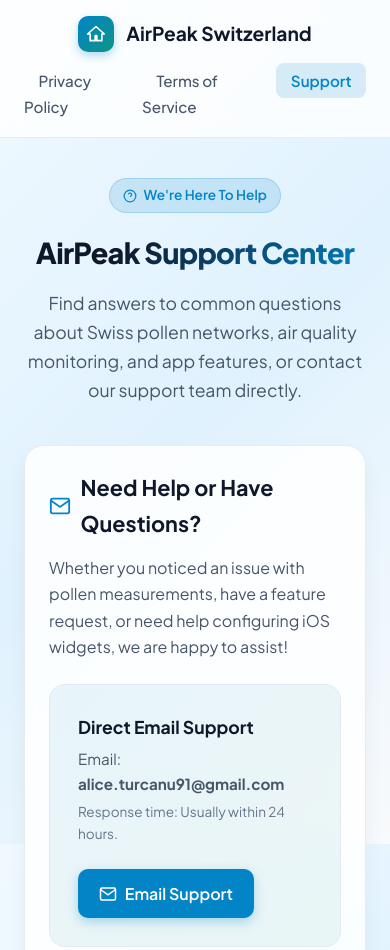
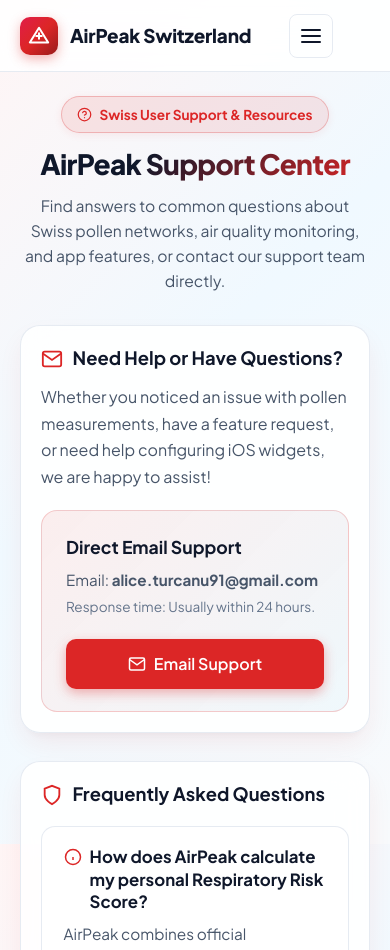
Before and after one commit to sudoswisshub/AirPeakLegal, a plain HTML site: page support.html in a window 390 px wide. Shown: the top 950 px of the page. Drawn offline with Linux system fonts and the light colour scheme.

Commit message:
Update legal HTMLs and terms/privacy/support

```diff
--- a/styles.css
+++ b/styles.css
@@ -3,56 +3,72 @@
 :root {
   --font-family: 'Plus Jakarta Sans', -apple-system, BlinkMacSystemFont, 'Segoe UI', Roboto, Helvetica, Arial, sans-serif;
 
-  /* Color Palette - Light Mode */
-  --bg-color: #f8fafc;
-  --bg-gradient: linear-gradient(135deg, #f0f9ff 0%, #e0f2fe 50%, #f8fafc 100%);
-  --card-bg: rgba(255, 255, 255, 0.85);
-  --card-border: rgba(226, 232, 240, 0.8);
+  /* Swiss Color Palette - Light Mode */
+  --swiss-red: #dc2626;
+  --swiss-red-dark: #b91c1c;
+  --swiss-red-light: #ef4444;
+  --alpine-sky: #0284c7;
+
+  --bg-color: #fafafc;
+  --bg-gradient: linear-gradient(135deg, #fff5f5 0%, #f0f9ff 45%, #f8fafc 100%);
+  --card-bg: rgba(255, 255, 255, 0.88);
+  --card-border: rgba(226, 232, 240, 0.85);
   --text-main: #0f172a;
   --text-muted: #475569;
   --text-subtle: #64748b;
 
   /* Accents */
-  --primary: #0284c7;
-  --primary-hover: #0369a1;
-  --primary-glow: rgba(2, 132, 199, 0.15);
+  --primary: #dc2626;
+  --primary-hover: #b91c1c;
+  --primary-glow: rgba(220, 38, 38, 0.10);
   --accent-teal: #0d9488;
-  --accent-green: #10b981;
-  --header-bg: rgba(255, 255, 255, 0.8);
+  --accent-blue: #0284c7;
+  --header-bg: rgba(255, 255, 255, 0.90);
 
   /* Shadows */
-  --shadow-sm: 0 1px 2px 0 rgba(0, 0, 0, 0.05);
-  --shadow-md: 0 4px 6px -1px rgba(0, 0, 0, 0.07), 0 2px 4px -2px rgba(0, 0, 0, 0.05);
-  --shadow-lg: 0 10px 25px -5px rgba(0, 0, 0, 0.08), 0 8px 10px -6px rgba(0, 0, 0, 0.04);
+  --shadow-sm: 0 1px 3px 0 rgba(220, 38, 38, 0.04), 0 1px 2px -1px rgba(0, 0, 0, 0.05);
+  --shadow-md: 0 4px 12px -2px rgba(220, 38, 38, 0.08), 0 2px 4px -2px rgba(0, 0, 0, 0.05);
+  --shadow-lg: 0 12px 28px -6px rgba(220, 38, 38, 0.10), 0 8px 10px -6px rgba(0, 0, 0, 0.04);
 }
 
 @media (prefers-color-scheme: dark) {
   :root {
-    --bg-color: #0b1329;
-    --bg-gradient: linear-gradient(135deg, #0b1329 0%, #0f172a 60%, #1e293b 100%);
-    --card-bg: rgba(30, 41, 59, 0.75);
-    --card-border: rgba(51, 65, 85, 0.7);
+    --swiss-red: #ef4444;
+    --swiss-red-dark: #dc2626;
+    --swiss-red-light: #f87171;
+    --alpine-sky: #38bdf8;
+
+    --bg-color: #0d1117;
+    --bg-gradient: linear-gradient(135deg, #180b0e 0%, #0f172a 55%, #1e1b2e 100%);
+    --card-bg: rgba(30, 41, 59, 0.82);
+    --card-border: rgba(51, 65, 85, 0.75);
     --text-main: #f8fafc;
     --text-muted: #cbd5e1;
     --text-subtle: #94a3b8;
 
-    --primary: #38bdf8;
-    --primary-hover: #7dd3fc;
-    --primary-glow: rgba(56, 189, 248, 0.15);
+    --primary: #ef4444;
+    --primary-hover: #f87171;
+    --primary-glow: rgba(239, 68, 68, 0.16);
     --accent-teal: #2dd4bf;
-    --accent-green: #34d399;
-    --header-bg: rgba(15, 23, 42, 0.8);
+    --accent-blue: #38bdf8;
+    --header-bg: rgba(15, 23, 42, 0.92);
 
-    --shadow-sm: 0 1px 2px 0 rgba(0, 0, 0, 0.3);
-    --shadow-md: 0 4px 6px -1px rgba(0, 0, 0, 0.4);
-    --shadow-lg: 0 10px 25px -5px rgba(0, 0, 0, 0.5);
+    --shadow-sm: 0 1px 3px 0 rgba(0, 0, 0, 0.4);
+    --shadow-md: 0 4px 12px -2px rgba(0, 0, 0, 0.5);
+    --shadow-lg: 0 12px 28px -6px rgba(0, 0, 0, 0.6);
   }
 }
 
-* {
+*, *::before, *::after {
   box-sizing: border-box;
   margin: 0;
   padding: 0;
+}
+
+html {
+  font-size: 16px;
+  scroll-behavior: smooth;
+  -webkit-text-size-adjust: 100%;
 }
 
 body {
@@ -65,27 +81,30 @@
   min-height: 100vh;
   display: flex;
   flex-direction: column;
+  overflow-x: hidden;
+  word-break: break-word;
+  overflow-wrap: anywhere;
 }
 
-/* Header & Nav */
+/* Header & Navigation */
 header {
   position: sticky;
   top: 0;
   z-index: 100;
-  backdrop-filter: blur(12px);
-  -webkit-backdrop-filter: blur(12px);
+  backdrop-filter: blur(16px);
+  -webkit-backdrop-filter: blur(16px);
   background-color: var(--header-bg);
   border-bottom: 1px solid var(--card-border);
-  transition: all 0.3s ease;
 }
 
 .nav-container {
   max-width: 1000px;
   margin: 0 auto;
-  padding: 1rem 1.5rem;
+  padding: 0.85rem 1.25rem;
   display: flex;
   justify-content: space-between;
   align-items: center;
+  position: relative;
 }
 
 .brand {
@@ -94,46 +113,74 @@
   gap: 0.75rem;
   text-decoration: none;
   color: var(--text-main);
-  font-weight: 700;
-  font-size: 1.2rem;
+  font-weight: 800;
+  font-size: 1.18rem;
+  min-height: 44px;
+  letter-spacing: -0.01em;
 }
 
 .brand-icon {
-  width: 36px;
-  height: 36px;
-  background: linear-gradient(135deg, #0284c7, #0d9488);
+  width: 38px;
+  height: 38px;
+  background: linear-gradient(135deg, #e11d48 0%, #dc2626 50%, #991b1b 100%);
   border-radius: 10px;
   display: flex;
   align-items: center;
   justify-content: center;
   color: white;
-  box-shadow: 0 4px 10px rgba(2, 132, 199, 0.3);
+  box-shadow: 0 4px 12px rgba(220, 38, 38, 0.35);
+  flex-shrink: 0;
 }
 
 .brand-icon svg {
-  width: 20px;
-  height: 20px;
+  width: 22px;
+  height: 22px;
+}
+
+/* Mobile Menu Toggle Button */
+.mobile-toggle {
+  display: none;
+  background: transparent;
+  border: 1px solid var(--card-border);
+  border-radius: 8px;
+  padding: 0.5rem;
+  color: var(--text-main);
+  cursor: pointer;
+  min-width: 44px;
+  min-height: 44px;
+  align-items: center;
+  justify-content: center;
+}
+
+.mobile-toggle svg {
+  width: 24px;
+  height: 24px;
+  stroke: currentColor;
   fill: none;
-  stroke: currentColor;
   stroke-width: 2;
   stroke-linecap: round;
   stroke-linejoin: round;
 }
 
+/* Nav links list */
 .nav-links {
   display: flex;
   gap: 0.5rem;
   list-style: none;
+  align-items: center;
 }
 
 .nav-links a {
   text-decoration: none;
   color: var(--text-muted);
-  font-weight: 500;
+  font-weight: 600;
   font-size: 0.95rem;
-  padding: 0.5rem 0.9rem;
+  padding: 0.6rem 1rem;
   border-radius: 8px;
   transition: all 0.2s ease;
+  display: inline-flex;
+  align-items: center;
+  min-height: 44px;
 }
 
 .nav-links a:hover {
@@ -144,59 +191,64 @@
 .nav-links a.active {
   color: var(--primary);
   background: var(--primary-glow);
-  font-weight: 600;
+  font-weight: 700;
+  border-bottom: 2px solid var(--primary);
 }
 
-/* Container */
+/* Main Layout */
 main {
   flex: 1;
   max-width: 900px;
   width: 100%;
-  margin: 2.5rem auto;
-  padding: 0 1.5rem;
+  margin: 1.5rem auto 3rem auto;
+  padding: 0 1.25rem;
 }
 
-/* Page Header */
+/* Page Hero Header */
 .hero-section {
   text-align: center;
-  margin-bottom: 2.5rem;
-  animation: fadeIn 0.6s ease-out;
+  margin-bottom: 2rem;
+  animation: fadeIn 0.5s ease-out;
 }
 
 .badge {
   display: inline-flex;
   align-items: center;
-  gap: 0.4rem;
-  padding: 0.35rem 0.85rem;
+  gap: 0.45rem;
+  padding: 0.4rem 0.95rem;
   background: var(--primary-glow);
   color: var(--primary);
   border-radius: 50px;
   font-size: 0.85rem;
-  font-weight: 600;
-  margin-bottom: 1rem;
-  border: 1px solid rgba(2, 132, 199, 0.2);
+  font-weight: 700;
+  margin-bottom: 0.85rem;
+  border: 1px solid rgba(220, 38, 38, 0.25);
+  box-shadow: 0 2px 8px rgba(220, 38, 38, 0.08);
 }
 
 .badge svg {
-  width: 14px;
-  height: 14px;
+  width: 15px;
+  height: 15px;
+  flex-shrink: 0;
 }
 
 .hero-title {
-  font-size: 2.4rem;
+  font-size: clamp(1.75rem, 5vw, 2.5rem);
   font-weight: 800;
   letter-spacing: -0.025em;
+  line-height: 1.2;
   margin-bottom: 0.75rem;
-  background: linear-gradient(135deg, var(--text-main) 30%, var(--primary));
+  background: linear-gradient(135deg, var(--text-main) 35%, var(--swiss-red) 100%);
   -webkit-background-clip: text;
   -webkit-text-fill-color: transparent;
 }
 
 .hero-subtitle {
   color: var(--text-muted);
-  font-size: 1.1rem;
+  font-size: clamp(0.98rem, 2.5vw, 1.15rem);
   max-width: 650px;
   margin: 0 auto;
+  line-height: 1.6;
 }
 
 /* Card Content */
@@ -206,10 +258,10 @@
   -webkit-backdrop-filter: blur(16px);
   border: 1px solid var(--card-border);
   border-radius: 20px;
-  padding: 2.5rem;
+  padding: clamp(1.25rem, 4vw, 2.5rem);
   box-shadow: var(--shadow-lg);
-  margin-bottom: 2rem;
-  animation: slideUp 0.6s ease-out;
+  margin-bottom: 1.75rem;
+  animation: slideUp 0.5s ease-out;
 }
 
 .section-block {
@@ -221,13 +273,14 @@
 }
 
 .section-block h2 {
-  font-size: 1.35rem;
+  font-size: clamp(1.15rem, 3.5vw, 1.4rem);
   font-weight: 700;
   color: var(--text-main);
   margin-bottom: 0.85rem;
   display: flex;
-  align-items: center;
+  align-items: flex-start;
   gap: 0.6rem;
+  line-height: 1.35;
 }
 
 .section-block h2 svg {
@@ -235,6 +288,7 @@
   height: 22px;
   color: var(--primary);
   flex-shrink: 0;
+  margin-top: 0.15rem;
 }
 
 .section-block p {
@@ -256,7 +310,8 @@
   color: var(--text-muted);
   position: relative;
   padding-left: 1.5rem;
-  margin-bottom: 0.6rem;
+  margin-bottom: 0.65rem;
+  font-size: 0.98rem;
 }
 
 .section-block li::before {
@@ -266,14 +321,14 @@
   font-size: 1.3rem;
   position: absolute;
   left: 0.4rem;
-  top: -0.1rem;
+  top: -0.15rem;
 }
 
 /* Highlights Box */
 .highlight-box {
   background: var(--primary-glow);
   border-left: 4px solid var(--primary);
-  padding: 1.25rem 1.5rem;
+  padding: 1.1rem 1.25rem;
   border-radius: 0 12px 12px 0;
   margin: 1.25rem 0;
 }
@@ -282,26 +337,113 @@
   color: var(--text-main);
   font-weight: 500;
   margin: 0;
+  font-size: 0.98rem;
+}
+
+/* Cards Grid for Index Landing Page */
+.cards-grid {
+  display: grid;
+  grid-template-columns: repeat(auto-fit, minmax(260px, 1fr));
+  gap: 1.25rem;
+  margin-top: 1.5rem;
+}
+
+.nav-card {
+  background: var(--card-bg);
+  border: 1px solid var(--card-border);
+  border-radius: 16px;
+  padding: 1.5rem;
+  text-decoration: none;
+  color: var(--text-main);
+  transition: all 0.2s ease;
+  display: flex;
+  flex-direction: column;
+  box-shadow: var(--shadow-sm);
+}
+
+.nav-card:hover {
+  transform: translateY(-3px);
+  border-color: var(--primary);
+  box-shadow: var(--shadow-md);
+}
+
+.nav-card-icon {
+  width: 46px;
+  height: 46px;
+  background: var(--primary-glow);
+  color: var(--primary);
+  border-radius: 12px;
+  display: flex;
+  align-items: center;
+  justify-content: center;
+  margin-bottom: 1rem;
+}
+
+.nav-card-icon svg {
+  width: 24px;
+  height: 24px;
+  stroke: currentColor;
+  fill: none;
+  stroke-width: 2;
+}
+
+.nav-card h3 {
+  font-size: 1.2rem;
+  font-weight: 700;
+  margin-bottom: 0.5rem;
+}
+
+.nav-card p {
+  color: var(--text-muted);
+  font-size: 0.93rem;
+  flex: 1;
+}
+
+.nav-card-link {
+  display: inline-flex;
+  align-items: center;
+  gap: 0.35rem;
+  color: var(--primary);
+  font-weight: 700;
+  font-size: 0.9rem;
+  margin-top: 1rem;
+}
+
+.nav-card-link svg {
+  width: 16px;
+  height: 16px;
+  fill: none;
+  stroke: currentColor;
+  stroke-width: 2;
+  transition: transform 0.2s ease;
+}
+
+.nav-card:hover .nav-card-link svg {
+  transform: translateX(4px);
 }
 
 /* Contact Card */
 .contact-card {
-  background: linear-gradient(135deg, rgba(2, 132, 199, 0.08) 0%, rgba(13, 148, 136, 0.08) 100%);
-  border: 1px solid var(--card-border);
+  background: linear-gradient(135deg, rgba(220, 38, 38, 0.08) 0%, rgba(2, 132, 199, 0.06) 100%);
+  border: 1px solid rgba(220, 38, 38, 0.2);
   border-radius: 16px;
-  padding: 1.75rem;
+  padding: 1.35rem 1.5rem;
   display: flex;
   align-items: center;
   justify-content: space-between;
-  gap: 1.5rem;
-  flex-wrap: wrap;
-  margin-top: 1.5rem;
+  gap: 1.25rem;
+  margin-top: 1.25rem;
+}
+
+.contact-info {
+  flex: 1;
+  min-width: 200px;
 }
 
 .contact-info h3 {
   font-size: 1.1rem;
   font-weight: 700;
-  margin-bottom: 0.25rem;
+  margin-bottom: 0.35rem;
 }
 
 .contact-info p {
@@ -313,21 +455,24 @@
 .contact-btn {
   display: inline-flex;
   align-items: center;
+  justify-content: center;
   gap: 0.5rem;
-  background: var(--primary);
+  background: var(--swiss-red);
   color: white !important;
   font-weight: 600;
-  padding: 0.7rem 1.3rem;
+  padding: 0.75rem 1.35rem;
   border-radius: 10px;
   text-decoration: none;
   transition: all 0.2s ease;
-  box-shadow: 0 4px 12px rgba(2, 132, 199, 0.3);
+  box-shadow: 0 4px 12px rgba(220, 38, 38, 0.35);
+  min-height: 44px;
+  white-space: nowrap;
 }
 
 .contact-btn:hover {
-  background: var(--primary-hover);
+  background: var(--swiss-red-dark);
   transform: translateY(-1px);
-  box-shadow: 0 6px 16px rgba(2, 132, 199, 0.4);
+  box-shadow: 0 6px 16px rgba(220, 38, 38, 0.45);
 }
 
 .contact-btn svg {
@@ -336,20 +481,21 @@
   fill: none;
   stroke: currentColor;
   stroke-width: 2;
+  flex-shrink: 0;
 }
 
-/* FAQ Accordion */
+/* FAQ Items */
 .faq-grid {
   display: grid;
-  gap: 1.25rem;
-  margin-top: 1.5rem;
+  gap: 1.1rem;
+  margin-top: 1.25rem;
 }
 
 .faq-item {
   background: var(--card-bg);
   border: 1px solid var(--card-border);
   border-radius: 14px;
-  padding: 1.35rem 1.6rem;
+  padding: 1.15rem 1.35rem;
   transition: all 0.2s ease;
 }
 
@@ -359,13 +505,14 @@
 }
 
 .faq-question {
-  font-size: 1.1rem;
+  font-size: 1.05rem;
   font-weight: 700;
   color: var(--text-main);
   margin-bottom: 0.5rem;
   display: flex;
-  align-items: center;
+  align-items: flex-start;
   gap: 0.5rem;
+  line-height: 1.35;
 }
 
 .faq-question svg {
@@ -373,11 +520,12 @@
   height: 18px;
   color: var(--primary);
   flex-shrink: 0;
+  margin-top: 0.15rem;
 }
 
 .faq-answer {
   color: var(--text-muted);
-  font-size: 0.98rem;
+  font-size: 0.96rem;
   line-height: 1.6;
 }
 
@@ -385,7 +533,7 @@
 footer {
   border-top: 1px solid var(--card-border);
   background-color: var(--header-bg);
-  padding: 2rem 1.5rem;
+  padding: 2rem 1.25rem;
   text-align: center;
   color: var(--text-subtle);
   font-size: 0.9rem;
@@ -399,18 +547,22 @@
   display: flex;
   flex-direction: column;
   align-items: center;
-  gap: 1rem;
+  gap: 1.25rem;
 }
 
 .footer-links {
   display: flex;
-  gap: 1.5rem;
+  flex-wrap: wrap;
+  justify-content: center;
+  gap: 1rem 1.5rem;
 }
 
 .footer-links a {
   color: var(--text-muted);
   text-decoration: none;
+  font-weight: 600;
   transition: color 0.2s ease;
+  padding: 0.25rem 0.5rem;
 }
 
 .footer-links a:hover {
@@ -419,28 +571,57 @@
 
 /* Animations */
 @keyframes fadeIn {
-  from { opacity: 0; transform: translateY(-10px); }
+  from { opacity: 0; transform: translateY(-8px); }
   to { opacity: 1; transform: translateY(0); }
 }
 
 @keyframes slideUp {
-  from { opacity: 0; transform: translateY(15px); }
+  from { opacity: 0; transform: translateY(12px); }
   to { opacity: 1; transform: translateY(0); }
 }
 
-@media (max-width: 640px) {
-  .nav-container {
+/* Mobile & Responsive Rules */
+@media (max-width: 768px) {
+  .mobile-toggle {
+    display: inline-flex;
+  }
+
+  .nav-links {
+    display: none;
+    position: absolute;
+    top: 100%;
+    left: 0;
+    right: 0;
+    background-color: var(--header-bg);
+    border-bottom: 1px solid var(--card-border);
     flex-direction: column;
-    gap: 1rem;
+    padding: 0.75rem 1.25rem;
+    gap: 0.5rem;
+    box-shadow: var(--shadow-lg);
+    backdrop-filter: blur(16px);
+    -webkit-backdrop-filter: blur(16px);
   }
-  .hero-title {
-    font-size: 1.8rem;
+
+  .nav-links.open {
+    display: flex;
   }
-  .content-card {
-    padding: 1.5rem;
+
+  .nav-links li {
+    width: 100%;
   }
+
+  .nav-links a {
+    width: 100%;
+    padding: 0.75rem 1rem;
+  }
+
   .contact-card {
     flex-direction: column;
-    align-items: flex-start;
+    align-items: stretch;
+    text-align: left;
+  }
+
+  .contact-btn {
+    width: 100%;
   }
 }
--- a/support.html
+++ b/support.html
@@ -14,16 +14,24 @@
 
   <header>
     <div class="nav-container">
-      <a href="privacy.html" class="brand">
+      <a href="index.html" class="brand">
         <div class="brand-icon">
-          <svg viewBox="0 0 24 24">
-            <path d="M12 3L2 12h3v8h6v-6h2v6h6v-8h3L12 3z"/>
+          <svg viewBox="0 0 24 24" fill="none" stroke="white" stroke-width="2.2" stroke-linecap="round" stroke-linejoin="round">
+            <path d="M12 3L2 19h20L12 3z"/>
+            <path d="M12 9v6M9 12h6"/>
           </svg>
         </div>
         <span>AirPeak Switzerland</span>
       </a>
+      <button class="mobile-toggle" id="mobile-toggle" aria-label="Toggle navigation menu">
+        <svg viewBox="0 0 24 24">
+          <line x1="3" y1="12" x2="21" y2="12"/>
+          <line x1="3" y1="6" x2="21" y2="6"/>
+          <line x1="3" y1="18" x2="21" y2="18"/>
+        </svg>
+      </button>
       <nav>
-        <ul class="nav-links">
+        <ul class="nav-links" id="nav-links">
           <li><a href="privacy.html">Privacy Policy</a></li>
           <li><a href="terms.html">Terms of Service</a></li>
           <li><a href="support.html" class="active">Support</a></li>
@@ -35,12 +43,12 @@
   <main>
     <section class="hero-section">
       <div class="badge">
-        <svg viewBox="0 0 24 24" fill="none" stroke="currentColor" stroke-width="2">
+        <svg viewBox="0 0 24 24" fill="none" stroke="currentColor" stroke-width="2" stroke-linecap="round" stroke-linejoin="round">
           <circle cx="12" cy="12" r="10"/>
           <path d="M9.09 9a3 3 0 0 1 5.83 1c0 2-3 3-3 3"/>
           <line x1="12" y1="17" x2="12.01" y2="17"/>
         </svg>
-        We're Here To Help
+        Swiss User Support & Resources
       </div>
       <h1 class="hero-title">AirPeak Support Center</h1>
       <p class="hero-subtitle">Find answers to common questions about Swiss pollen networks, air quality monitoring, and app features, or contact our support team directly.</p>
@@ -202,5 +210,14 @@
     </div>
   </footer>
 
+  <script>
+    const toggleBtn = document.getElementById('mobile-toggle');
+    const navLinks = document.getElementById('nav-links');
+    if (toggleBtn && navLinks) {
+      toggleBtn.addEventListener('click', () => {
+        navLinks.classList.toggle('open');
+      });
+    }
+  </script>
 </body>
 </html>
```
Also changed, not shown: privacy.html (+24 -6 lines), terms.html (+23 -7 lines).
